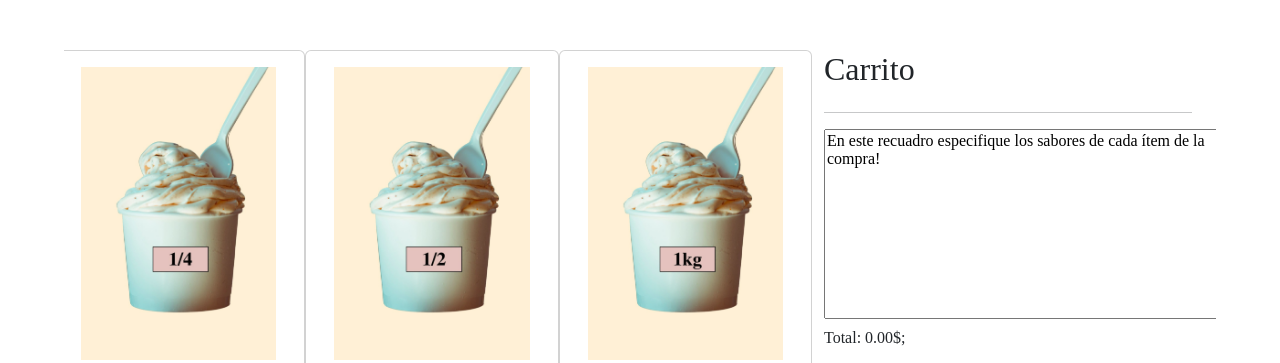
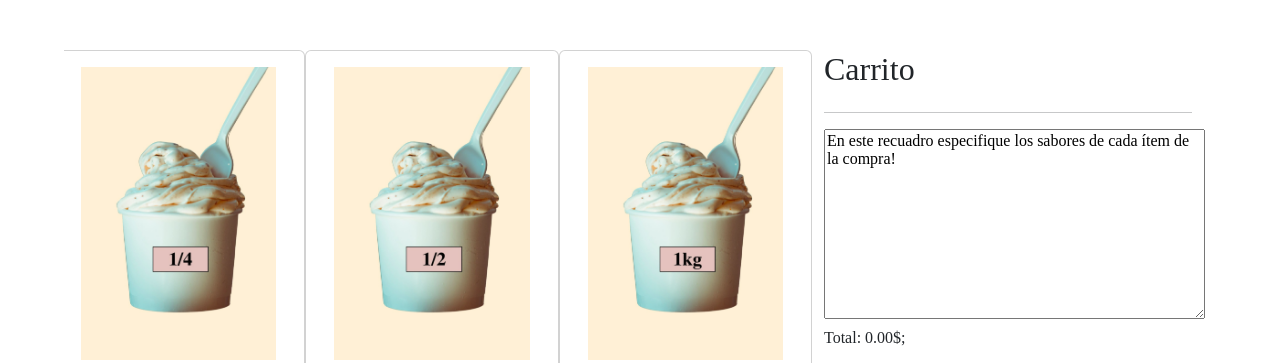
Before and after one commit to ferlongin/frelatto.github.io, a plain HTML site: page productos.html in a window 1280 px wide. Shown: the part 780-1143 px from the top of the page. Drawn offline with nearby package versions, Linux system fonts and the light colour scheme.

Commit message:
Update productos.html

```diff
--- a/productos.html
+++ b/productos.html
@@ -105,7 +105,7 @@
                         <!--
                             TextArea identificador, pasa como parametro al formulario
                         -->
-                        <textarea name="sabores" id="sabores" cols="45" rows="10">En este recuadro especifique los sabores de cada ítem de la compra!</textarea>
+                        <textarea name="sabores" id="sabores" cols="40" rows="10">En este recuadro especifique los sabores de cada ítem de la compra!</textarea>
                         <!-- Precio total -->
                         <p class="text-right">Total: <span id="total"></span>&dollar;;</p>
                         <button id="boton-vaciar" class="btn btn-danger" onclick="alert('La compra se ha realizado con éxito!')">Comprar</button>
```
